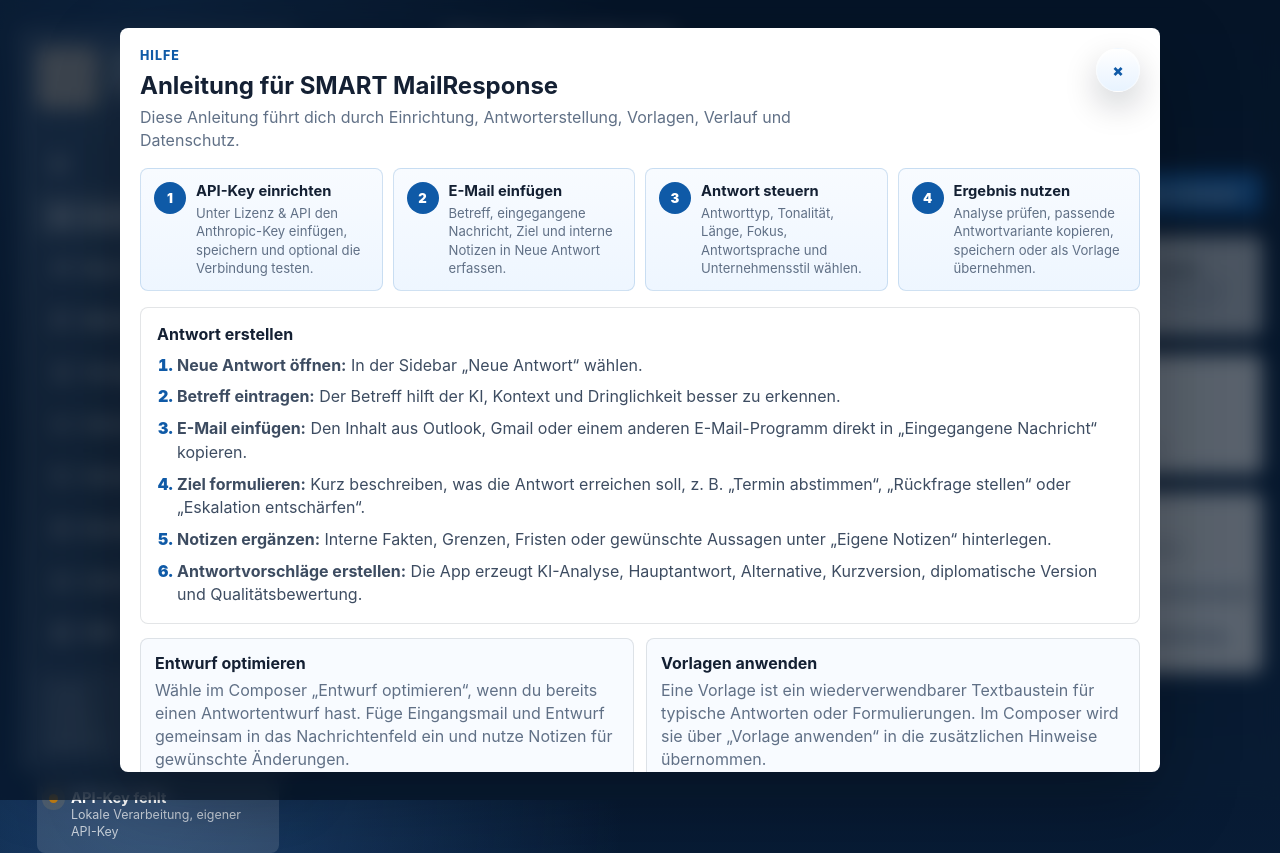
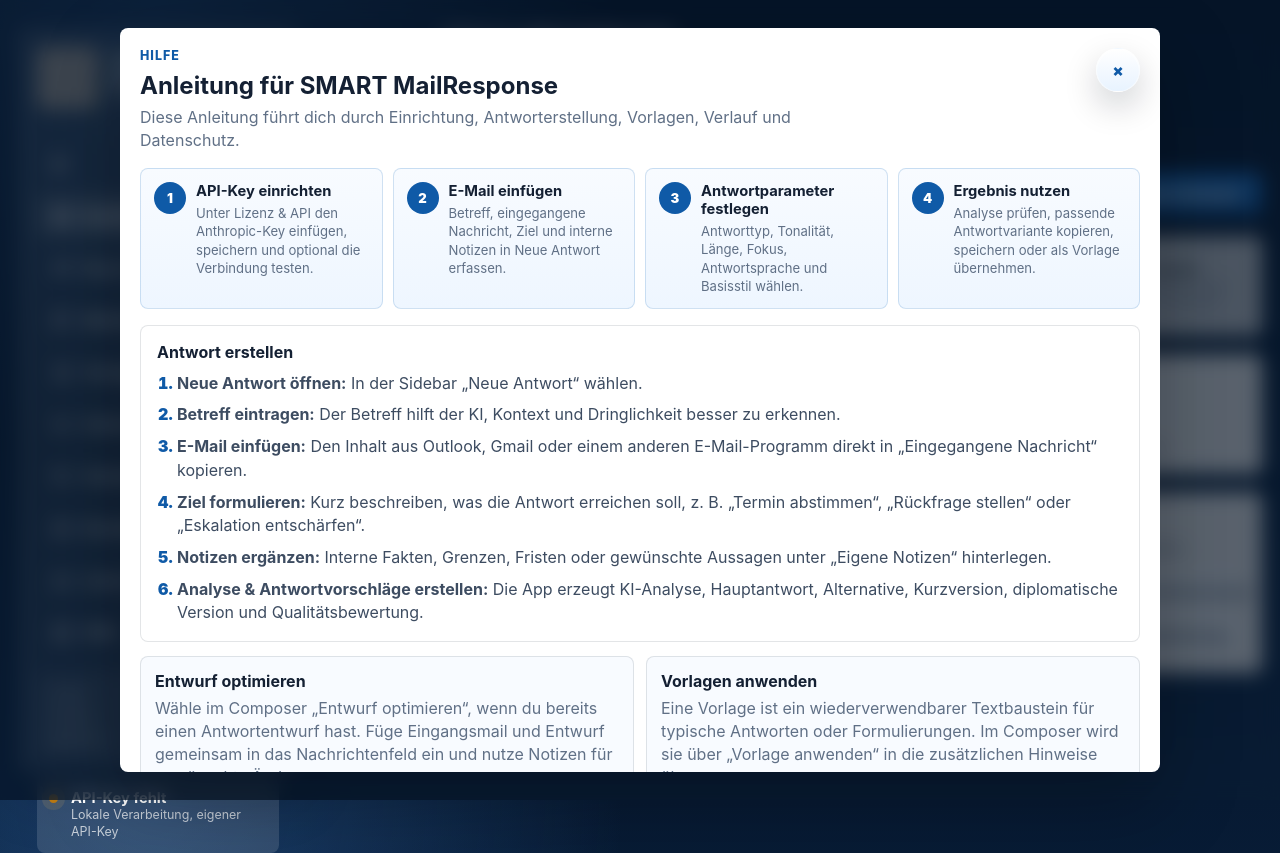
Before and after one commit to BM1964-25/SMART-ReplySuite, a website: page index.html in a window 1280 px wide. Both pictures are taken after a click on the button "Hilfe". Drawn offline with Linux system fonts and the light colour scheme; grey boxes are pictures that could not be loaded.

Commit message:
Rename composer controls to answer parameters

```diff
--- a/app.js
+++ b/app.js
@@ -1000,7 +1000,7 @@
 function setComposerMode(mode) {
   currentMode = mode === "optimize" ? "optimize" : "reply";
   elements.modeButtons.forEach((button) => button.classList.toggle("is-active", button.dataset.mode === currentMode));
-  elements.generateBtn.textContent = currentMode === "optimize" ? "Entwurf optimieren" : "Antwortvorschläge erstellen";
+  elements.generateBtn.textContent = currentMode === "optimize" ? "Entwurf optimieren" : "Analyse & Antwortvorschläge erstellen";
   elements.inboundMessage.placeholder = currentMode === "optimize"
     ? "Eingegangene E-Mail und vorhandenen Antwortentwurf hier einfügen..."
     : "E-Mail aus Outlook, Gmail oder einem anderen Mailprogramm hier einfügen...";
--- a/index.html
+++ b/index.html
@@ -4,7 +4,7 @@
   <meta charset="UTF-8">
   <meta name="viewport" content="width=device-width, initial-scale=1.0">
   <title>SMART MailResponse</title>
-  <link rel="stylesheet" href="styles.css?v=sample-template">
+  <link rel="stylesheet" href="styles.css?v=answer-parameter-labels">
   <script>
     window.addEventListener("error", (event) => {
       document.documentElement.dataset.appError = event.message || "Unbekannter Skriptfehler";
@@ -467,8 +467,8 @@
               <li><span>1</span>E-Mail einfügen</li>
               <li><span>2</span>Ziel und Kontext ergänzen</li>
               <li><span>3</span>Vorlage oder Stilprofil optional wählen</li>
-              <li><span>4</span>Antwort steuern</li>
-              <li><span>5</span>Antwortvorschläge erstellen</li>
+              <li><span>4</span>Antwortparameter festlegen</li>
+              <li><span>5</span>Analyse & Antwortvorschläge erstellen</li>
               <li><span>6</span>Ergebnis nutzen</li>
             </ol>
           </div>
@@ -512,16 +512,16 @@
         </section>
 
         <aside class="panel settings-panel">
-          <div class="panel-heading compact"><div><h2>Steuerung</h2><p>Antworttyp, Tonalität, Länge, Fokus und Sprache für diese Antwort.</p></div></div>
+          <div class="panel-heading compact"><div><h2>Antwortparameter</h2><p>Antworttyp, Tonalität, Länge, Fokus und Sprache für diese Antwort.</p></div></div>
           <div class="control-grid">
             <div class="field"><label for="responseType">Antworttyp</label><select id="responseType"></select></div>
             <div class="field"><label for="tone">Tonalität</label><select id="tone"></select></div>
             <div class="field"><label for="length">Antwortlänge</label><select id="length"><option value="kurz">Kurz</option><option value="standard" selected>Standard</option><option value="ausfuehrlich">Ausführlich</option></select></div>
             <div class="field"><label for="focus">Fokus</label><select id="focus"></select></div>
             <div class="field"><label for="language">Antwortsprache</label><select id="language"><option>Deutsch</option><option>Englisch</option><option>Französisch</option><option>Spanisch</option><option>Italienisch</option></select></div>
-            <div class="field"><label for="companyStyle">Unternehmensstil</label><select id="companyStyle"><option>modern</option><option>konservativ</option><option>technisch</option><option>juristisch vorsichtig</option><option>managementorientiert</option></select></div>
+            <div class="field"><label for="companyStyle">Basisstil</label><select id="companyStyle"><option>modern</option><option>konservativ</option><option>technisch</option><option>juristisch vorsichtig</option><option>managementorientiert</option></select></div>
           </div>
-          <button type="button" class="primary-action" id="generateBtn">Antwortvorschläge erstellen</button>
+          <button type="button" class="primary-action" id="generateBtn">Analyse & Antwortvorschläge erstellen</button>
         </aside>
 
         <section class="panel output-panel">
@@ -760,7 +760,7 @@
         </article>
         <article>
           <span>3</span>
-          <div><strong>Antwort steuern</strong><p>Antworttyp, Tonalität, Länge, Fokus, Antwortsprache und Unternehmensstil wählen.</p></div>
+          <div><strong>Antwortparameter festlegen</strong><p>Antworttyp, Tonalität, Länge, Fokus, Antwortsprache und Basisstil wählen.</p></div>
         </article>
         <article>
           <span>4</span>
@@ -776,7 +776,7 @@
           <li><strong>E-Mail einfügen:</strong> Den Inhalt aus Outlook, Gmail oder einem anderen E-Mail-Programm direkt in „Eingegangene Nachricht“ kopieren.</li>
           <li><strong>Ziel formulieren:</strong> Kurz beschreiben, was die Antwort erreichen soll, z. B. „Termin abstimmen“, „Rückfrage stellen“ oder „Eskalation entschärfen“.</li>
           <li><strong>Notizen ergänzen:</strong> Interne Fakten, Grenzen, Fristen oder gewünschte Aussagen unter „Eigene Notizen“ hinterlegen.</li>
-          <li><strong>Antwortvorschläge erstellen:</strong> Die App erzeugt KI-Analyse, Hauptantwort, Alternative, Kurzversion, diplomatische Version und Qualitätsbewertung.</li>
+          <li><strong>Analyse & Antwortvorschläge erstellen:</strong> Die App erzeugt KI-Analyse, Hauptantwort, Alternative, Kurzversion, diplomatische Version und Qualitätsbewertung.</li>
         </ol>
       </div>
 
```
